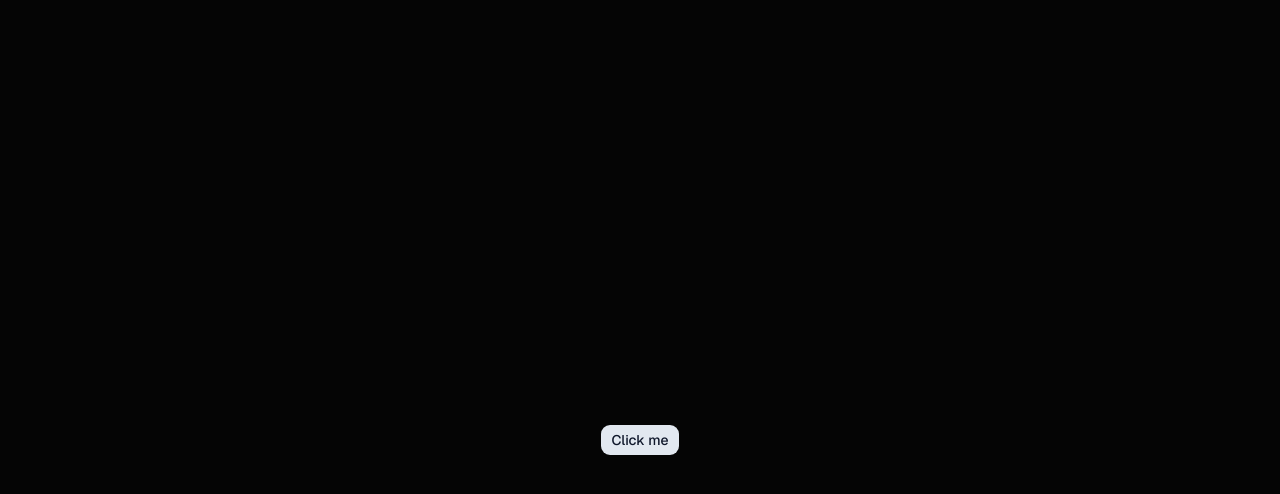
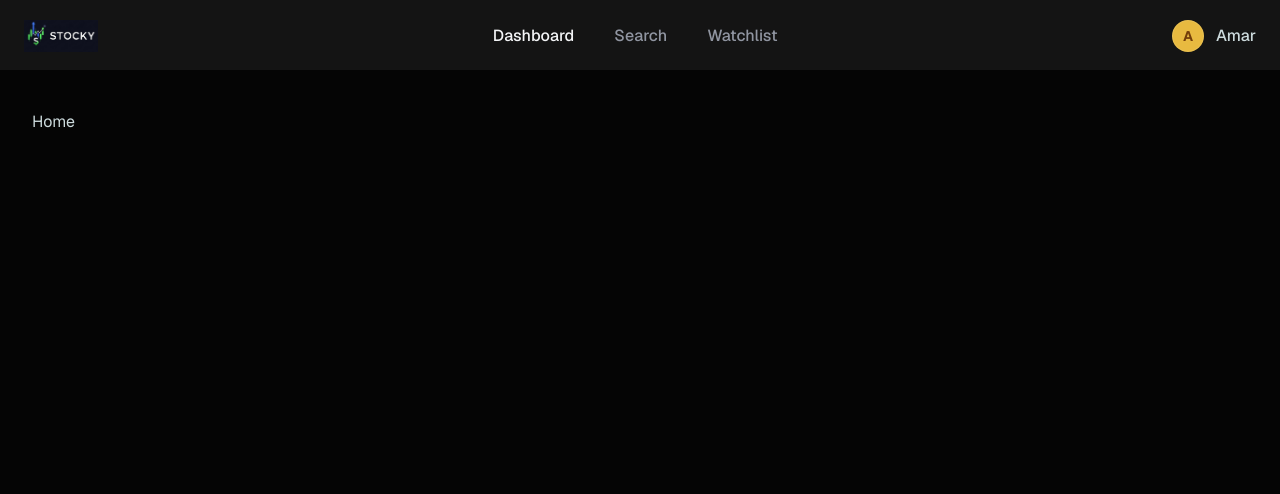
Before and after one commit to amarnath0038/Stocky, a Next.js app: page / in a window 1280 px wide. Shown: the top 494 px of the page. Built offline with nearby package versions, Linux system fonts and the light colour scheme.

Commit message:
Layout style changes

```diff
--- a/app/(root)/layout.tsx
+++ b/app/(root)/layout.tsx
@@ -1,9 +1,12 @@
+import Header from "@/components/Header";
+
 const RootLayout = ({ children }: { children : React.ReactNode}) => {
   return (
     <main className="min-h screen text-gray-400">
-        <div className="container py-10">
-            {children}
-        </div>
+      <Header />
+      <div className="container py-10">
+          {children}
+      </div>
     </main>
   );
 };
--- a/app/(root)/page.tsx
+++ b/app/(root)/page.tsx
@@ -2,8 +2,8 @@ import { Button } from "@/components/ui/button";
 
 const Home = () => {
   return (
-    <div className="flex justify-center items-center h-screen">
-      <Button>Click me</Button>
+    <div className="min-h-screen text-gray-400 flex flex-col gap-4 md:gap-10 items-center sm:items-start">
+      Home
     </div>
   );
 };
```
